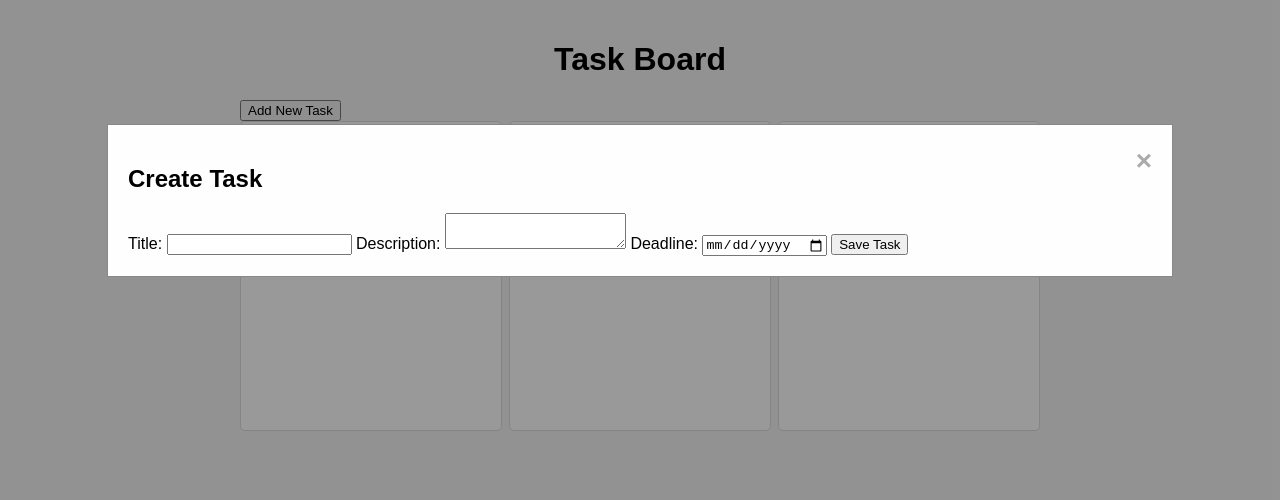
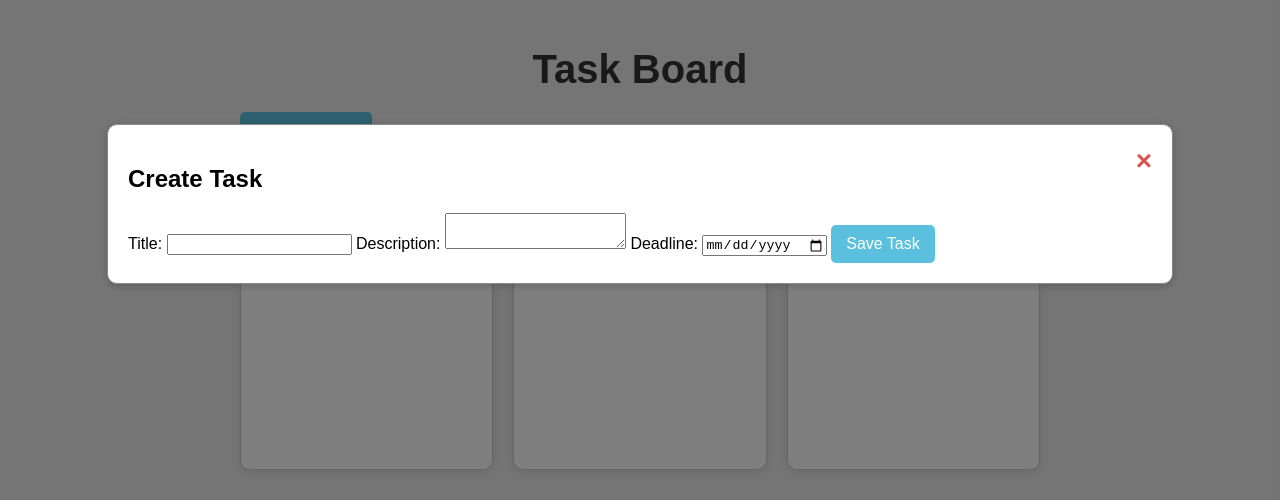
Before and after one commit to brittanykreyes/Task-Board, a plain HTML site: page index.html/index.html in a window 1280 px wide. Both pictures are taken after a click on the button "Add New Task". Drawn offline with nearby package versions, Linux system fonts and the light colour scheme.

Commit message:
updated styles css

```diff
--- a/assets/css/styles.css
+++ b/assets/css/styles.css
@@ -1,6 +1,6 @@
 body {
-    font-family: Arial, sans-serif;
-    background-color: #f4f4f4;
+    font-family: 'Arial', sans-serif;
+    background-color: #eaeaea; /* Light gray background */
     margin: 0;
     padding: 20px;
 }
@@ -12,19 +12,29 @@ body {
 
 h1 {
     text-align: center;
+    color: #333;
+    font-size: 2.5em;
+    margin-bottom: 20px;
 }
 
 .board {
     display: flex;
     justify-content: space-between;
+    gap: 20px; /* Space between columns */
 }
 
 .column {
-    background-color: #fff;
-    border: 1px solid #ddd;
-    border-radius: 5px;
+    background-color: #ffffff;
+    border: 1px solid #ccc;
+    border-radius: 10px;
     width: 30%;
-    padding: 10px;
+    padding: 15px;
+    box-shadow: 0 2px 10px rgba(0, 0, 0, 0.1);
+}
+
+.column h2 {
+    text-align: center;
+    color: #555;
 }
 
 .task-list {
@@ -33,19 +43,25 @@ h1 {
 }
 
 .task {
-    padding: 10px;
+    padding: 15px;
     margin: 10px 0;
-    border: 1px solid #ccc;
     border-radius: 5px;
     cursor: pointer;
+    transition: background-color 0.3s ease; /* Smooth transition for hover effect */
+}
+
+.task:hover {
+    background-color: #f0f8ff; /* Light blue on hover */
 }
 
 .task.overdue {
-    background-color: #ffcccc; /* Red */
+    background-color: #ffdddd; /* Lighter red */
+    border-left: 5px solid #d9534f; /* Red accent */
 }
 
 .task.nearing {
-    background-color: #ffffcc; /* Yellow */
+    background-color: #ffffe0; /* Lighter yellow */
+    border-left: 5px solid #f0ad4e; /* Yellow accent */
 }
 
 .modal {
@@ -57,22 +73,43 @@ h1 {
     width: 100%;
     height: 100%;
     overflow: auto;
-    background-color: rgb(0,0,0);
-    background-color: rgba(0,0,0,0.4);
+    background-color: rgba(0, 0, 0, 0.5);
     padding-top: 60px;
 }
 
 .modal-content {
-    background-color: #fefefe;
+    background-color: #fff;
     margin: 5% auto;
     padding: 20px;
+    border-radius: 10px;
     border: 1px solid #888;
     width: 80%;
+    box-shadow: 0 2px 10px rgba(0, 0, 0, 0.2);
 }
 
 .close {
-    color: #aaa;
+    color: #d9534f; /* Red for close button */
     float: right;
     font-size: 28px;
     font-weight: bold;
+    cursor: pointer;
 }
+
+.close:hover {
+    color: #c9302c; /* Darker red on hover */
+}
+
+button {
+    background-color: #5bc0de; /* Cyan button */
+    color: white;
+    border: none;
+    border-radius: 5px;
+    padding: 10px 15px;
+    cursor: pointer;
+    font-size: 1em;
+    transition: background-color 0.3s;
+}
+
+button:hover {
+    background-color: #31b0d5; /* Darker cyan on hover */
+}
```
